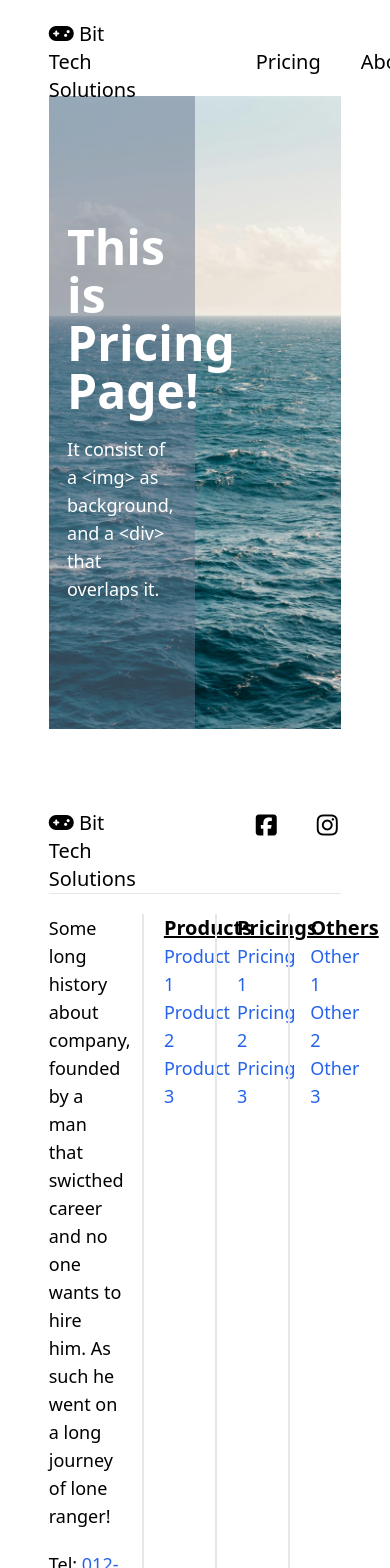
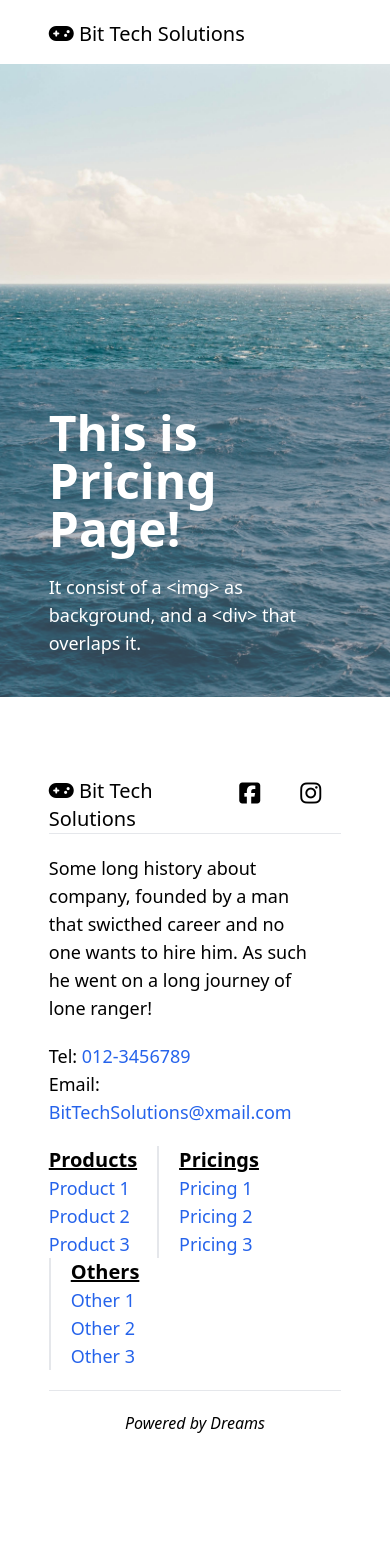
Before and after one commit to HiiTuongSing/BitTechSolutions, a React (Vite) app: page /BitTechSolutions/pricing in a window 390 px wide. Shown: the top 1568 px of the page. After the commit the page ends 1455 px from the top, so only its background shows below. Built offline with nearby package versions, Linux system fonts and the light colour scheme.

Commit message:
Added responsive design

```diff
--- a/src/components/ContentPanel.jsx
+++ b/src/components/ContentPanel.jsx
@@ -26,10 +26,17 @@ export default function ContentPanel({ title, contentArray }) {
       <p className="text-center text-4xl font-medium">{title}</p>
       {contentArray.map((content, index) => (
         <div
-          className="flex h-[50vh] w-full my-10 py-10 rounded bg-orange-100 odd:flex-row-reverse odd:bg-orange-300 last:mb-0 fade-in-translate"
+          className="flex flex-wrap w-full my-10 py-10 rounded bg-orange-100 odd:flex-row-reverse odd:bg-orange-300 last:mb-0 fade-in-translate"
           key={index}
         >
-          <div className="w-2/4 flex flex-col justify-center items-center">
+          <div className="w-full lg:w-2/4 pb-5 lg:pb-0">
+            <img
+              className="w-full h-full object-cover px-10"
+              src={content.imagePath}
+              alt={content.title}
+            />
+          </div>
+          <div className="w-full lg:w-2/4 flex flex-col justify-center items-center">
             <p className="text-3xl font-semibold mb-5">{content.title}</p>
             <p className="text-lg font-light mb-5">{content.description}</p>
             <SecondaryButton
@@ -37,13 +44,6 @@ export default function ContentPanel({ title, contentArray }) {
               linkText={content.linkText}
             />
           </div>
-          <div className="w-2/4">
-            <img
-              className="w-full h-full object-cover px-10"
-              src={content.imagePath}
-              alt={content.title}
-            />
-          </div>
         </div>
       ))}
     </div>
--- a/src/components/Footer.jsx
+++ b/src/components/Footer.jsx
@@ -11,7 +11,7 @@ export default function Footer() {
         >
           <i className="fa-solid fa-gamepad"></i> Bit Tech Solutions
         </Link>
-        <ul className="flex ps-20">
+        <ul className="flex lg:ps-20">
           <li className="px-5">
             <Link
               className="text-2xl hover:text-orange-400"
@@ -31,8 +31,8 @@ export default function Footer() {
         </ul>
       </div>
       <hr></hr>
-      <div className="flex pt-5">
-        <div className="w-1/4 text-wrap me-5">
+      <div className="flex flex-wrap lg:flex-nowrap py-5">
+        <div className="w-full lg:w-1/4 text-wrap me-5 pb-5">
           <p className="text-lg font-light pb-5">
             Some long history about company, founded by a man that swicthed
             career and no one wants to hire him. As such he went on a long
@@ -53,7 +53,7 @@ export default function Footer() {
           </p>
         </div>
 
-        <div className="w-1/4 ps-5 border-s-2">
+        <div className="lg:w-1/4 pe-5 lg:pe-0 lg:ps-5 lg:border-s-2">
           <p className="text-xl font-semibold underline">Products</p>
           <p className="text-lg font-light">
             <Link
@@ -80,7 +80,7 @@ export default function Footer() {
             </Link>
           </p>
         </div>
-        <div className="w-1/4 ps-5 border-s-2">
+        <div className="lg:w-1/4 ps-5 pe-5 lg:pe-0 border-s-2">
           <p className="text-xl font-semibold underline">Pricings</p>
           <p className="text-lg font-light">
             <Link
@@ -107,7 +107,7 @@ export default function Footer() {
             </Link>
           </p>
         </div>
-        <div className="w-1/4 ps-5 border-s-2">
+        <div className="lg:w-1/4 ps-5 border-s-2">
           <p className="text-xl font-semibold underline">Others</p>
           <p className="text-lg font-light">
             <Link
@@ -135,6 +135,10 @@ export default function Footer() {
           </p>
         </div>
       </div>
+      <hr />
+      <p className="text-center font-light py-5">
+        <em>Powered by Dreams</em>
+      </p>
     </div>
   );
 }
--- a/src/components/HeroBanner.jsx
+++ b/src/components/HeroBanner.jsx
@@ -5,17 +5,13 @@ import React from "react";
 export default function HeroBanner({ imagePath, title, description }) {
   return (
     <>
-      <div className="relative h-[75vh] w-3/4 m-auto">
+      <div className="relative h-[75vh] w-100 lg:w-3/4 m-auto">
         <img
           className="h-full w-full object-cover"
           src={imagePath}
           alt={title}
         />
-        {/* <div className="absolute left-3 top-2/4 -translate-y-2/4 bg-slate-500 text-white p-5 rounded">
-          <p className="text-2xl font-bold">{title}</p>
-          <p className="text-lg font-thin">{description}</p>
-        </div> */}
-        <div className="absolute top-0 w-2/4 h-full bg-slate-500/50 text-white flex flex-col justify-center items-center">
+        <div className="absolute py-10 bottom-0 lg:top-0 w-full lg:w-2/4 lg:h-full bg-slate-500/50 text-white flex flex-col justify-center items-center">
           <p className="w-3/4 text-5xl font-bold pb-5">{title}</p>
           <p className="w-3/4 text-lg font-thin">{description}</p>
         </div>
--- a/src/components/NavBar.jsx
+++ b/src/components/NavBar.jsx
@@ -7,14 +7,14 @@ export default function NavBar() {
       <div className="py-5 fixed w-full z-40">
         <nav className="flex w-3/4 m-auto justify-between items-center">
           <Link
-            className="pe-5 text-xl hover:text-orange-400"
+            className="lg:pe-5 text-xl hover:text-orange-400"
             to="/BitTechSolutions/"
           >
             <p>
               <i class="fa-solid fa-gamepad"></i> Bit Tech Solutions
             </p>
           </Link>
-          <ul className="flex px-20">
+          <ul className="hidden px-20 lg:flex ">
             <li className="px-5 text-xl hover:text-orange-400">
               <Link to="/BitTechSolutions/pricing">Pricing</Link>
             </li>
@@ -22,7 +22,7 @@ export default function NavBar() {
               <Link to="/BitTechSolutions/about">About</Link>
             </li>
           </ul>
-          <ul className="flex ps-20">
+          <ul className="hidden lg:flex lg:ps-20">
             <li className="px-5">
               <Link
                 className="text-2xl hover:text-orange-400"
@@ -42,7 +42,7 @@ export default function NavBar() {
           </ul>
         </nav>
       </div>
-      <div className="h-24"></div>
+      <div className="h-16 lg:h-24"></div>
     </>
   );
 }
```
